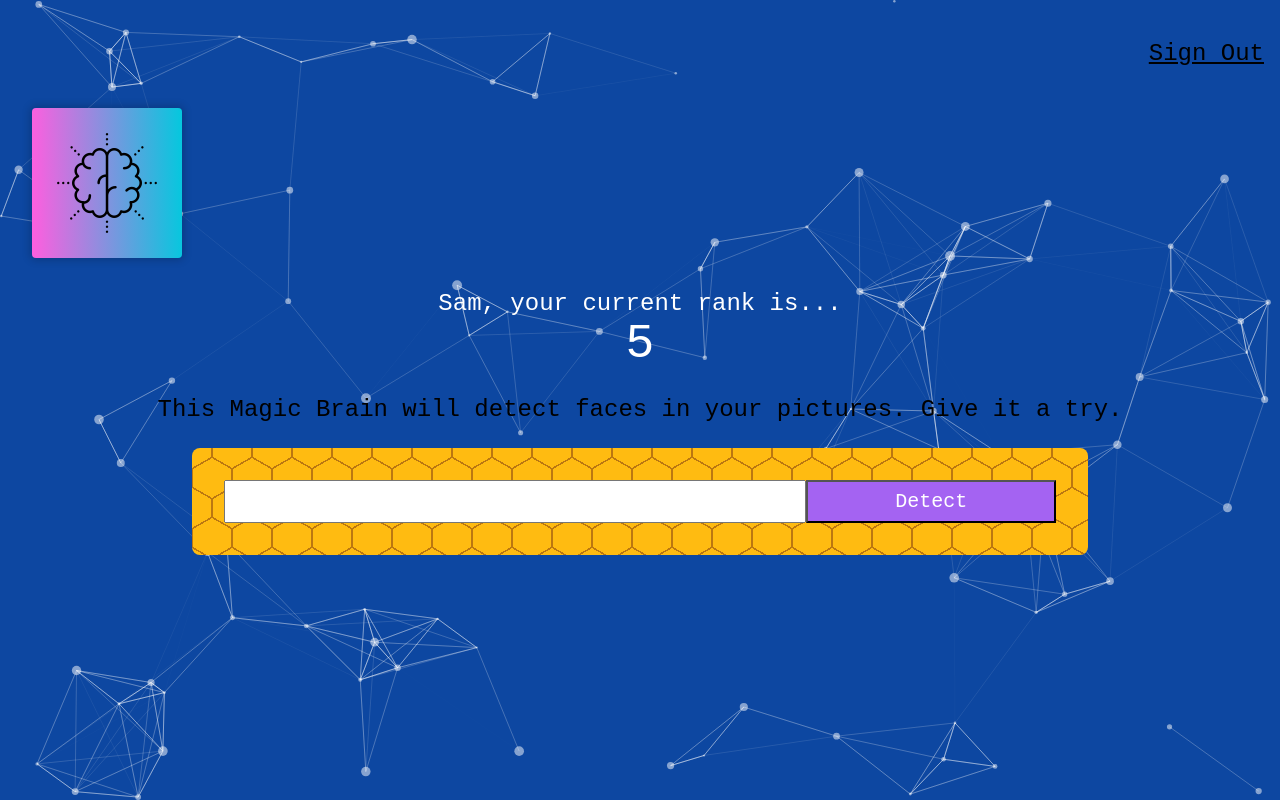
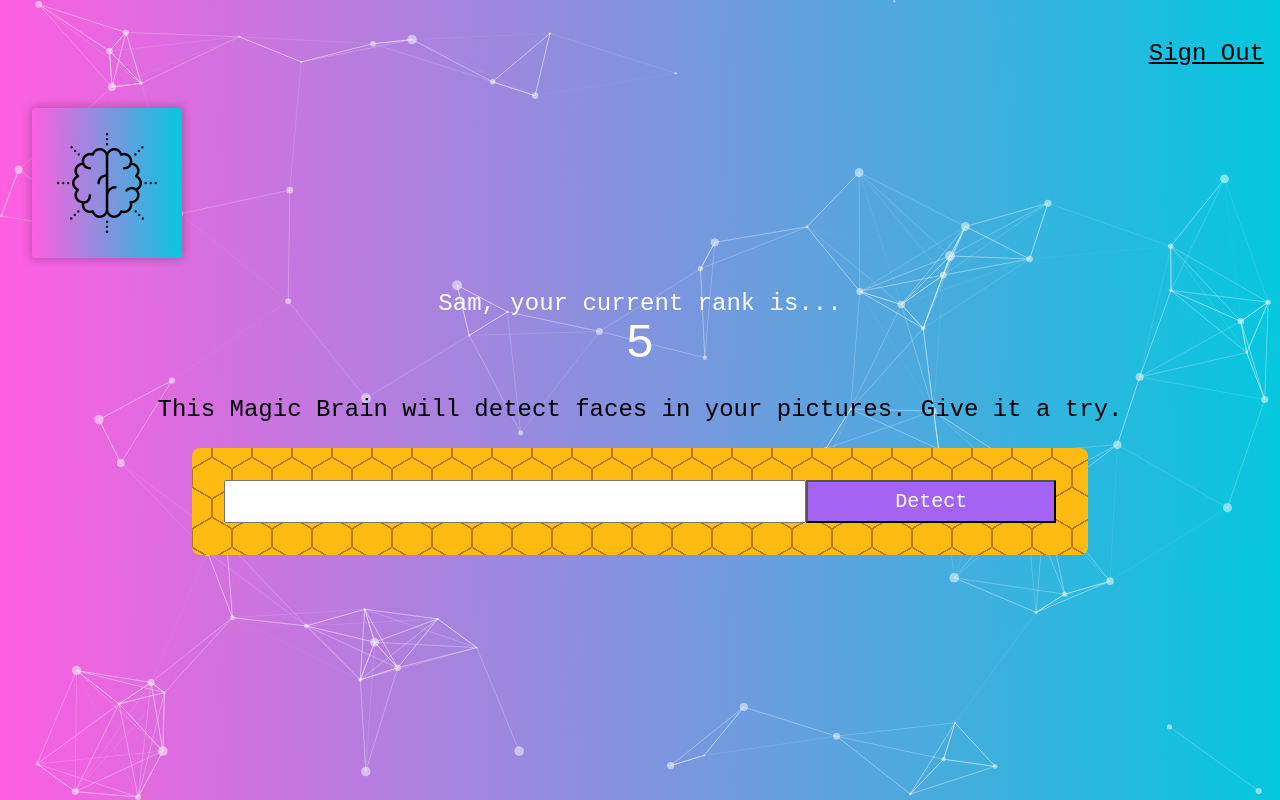
Before and after one commit to SamuelNewhouse/smart-brain, a React (Create React App) app: page / in a window 1280 px wide. Built offline with nearby package versions, Linux system fonts and the light colour scheme.

Commit message:
Remove loaded and background props

```diff
--- a/src/components/bgParticles/BGParticles.js
+++ b/src/components/bgParticles/BGParticles.js
@@ -13,13 +13,7 @@ const BGParticles = () => {
       <Particles
         id="tsparticles"
         init={particlesInit}
-        loaded={particlesLoaded}
         options={{
-          background: {
-            color: {
-              value: "#0d47a1",
-            },
-          },
           fpsLimit: 60,
           interactivity: {
             events: {
```
